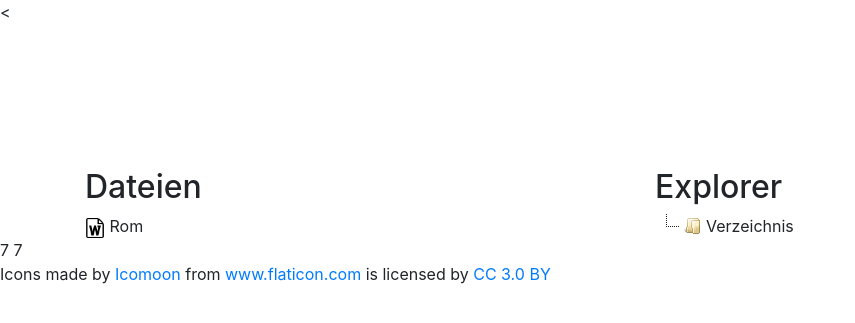
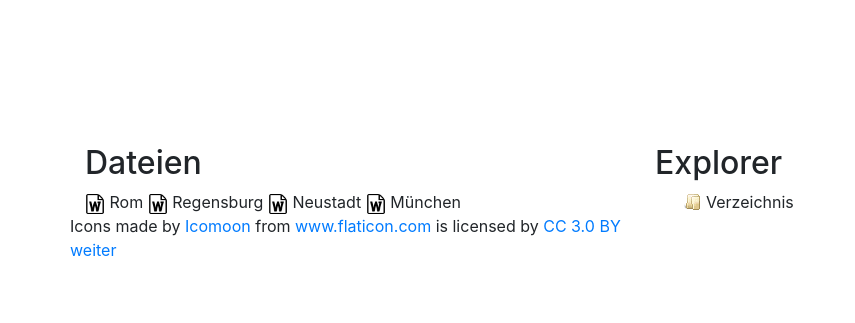
Before and after one commit to AlexFrummet/InteractionTracking, a Django app: page /interaction_tracking/generate_hierarchy in a window 1280 px wide. Shown: the top 323 px of the page, without its empty margins (0-855 px from the left). Run offline with Django 3.2, Linux system fonts and the light colour scheme; some libraries are stand-ins or nearby versions.

Commit message:
Add Drag'n'Drop

```diff
--- a/interaction_tracking/static/css/style.css
+++ b/interaction_tracking/static/css/style.css
@@ -2,3 +2,11 @@ img.word-logo {
     height: 20px;
     width: auto;
 }
+
+.draggable {
+    display: inline-block;
+}
+
+li#j1_1 {
+    height:24px;
+}
--- a/interaction_tracking/static/js/Controller.js
+++ b/interaction_tracking/static/js/Controller.js
@@ -18,8 +18,20 @@ App.Controller = function (view) {
                 "check_callback": true,
             },
             "plugins": [
-                "contextmenu", "dnd"
+                "contextmenu", "dnd", "types", "search", "state", "wholerow"
             ],
+            "types": {
+                "#": {
+                    "valid_children": ["root"]
+                },
+                "default": {
+                    "valid_children": ["default", "file"]
+                },
+                "file": {
+                    "icon": "fa fa-file-word-o",
+                    "valid_children": [],
+                }
+            },
             'contextmenu': {
                 'items': function ($node) {
                     return {
@@ -29,7 +41,13 @@ App.Controller = function (view) {
                                 var inst = $.jstree.reference(data.reference),
                                     obj = inst.get_node(data.reference),
                                     level = parseInt($('#' + obj.id).attr('aria-level')) + 1;
-                                inst.create_node(obj, {li_attr: {'aria-level': level}}, "last", function (new_node) {
+                                inst.create_node(obj, {
+                                    li_attr: {
+                                        'aria-level': level,
+                                        "class": "droppable",
+                                        "state": "opened"
+                                    }
+                                }, "last", function (new_node) {
                                     new_node.data = {
                                         file: false,
                                         data: 0
@@ -67,7 +85,12 @@ App.Controller = function (view) {
                 }
             }
         }).on('create_node.jstree', function (e, data) {
+            console.log("AFTER NEW NODE ADDED");
+            e.target.classList.add("droppable");
+            initDragAndDrop();
+            console.log(e.target);
             if (!(data.node.id.includes("file-node"))) {
+
                 createdFolders += 1;
             }
         }).on('rename_node.jstree', function (e, data) {
@@ -87,7 +110,9 @@ App.Controller = function (view) {
         $('.draggable').draggable({revert: "invalid"});
         $('.droppable').droppable({
             drop: function (event, ui) {
+                console.log("DROP FIRED!");
                 view.addChildElement(event, ui);
+                return true; // es hilft, wenn man auf den Ordner klickt, auf den man was hinzufuegen will
             }
         });
     }
--- a/interaction_tracking/static/js/View.js
+++ b/interaction_tracking/static/js/View.js
@@ -13,9 +13,18 @@ App.View = function () {
     }
 
     function addChildElement(event, ui) {
-        console.log(event);
-        console.log(ui);
-        $('.droppable').append('<ul><li>' + $("#test-drag") + '</li></ul>');
+        console.log(event.target.id);
+        /*console.log(ui);
+        console.log(ui.draggable[0].id);*/
+        $('#generate_jstree').jstree().create_node(event.target.id, {
+            "position": "first",
+            "id": "" + ui.draggable[0].innerText.trim() + " file-node",
+            "text": "" + ui.draggable[0].innerText.trim(),
+            "type": "file",
+        });
+        $("#" + ui.draggable[0].id).remove();
+        // $('.droppable').append($("#test-drag"));
+        // $('#test-drag').wrap("<ul class='jstree-children' role='group'><li class='jstree-node jstree-leaf' role='treeitem' aria-selected='true' aria-level='2' aria-labelledby='test-drag'></li></ul>");
     }
 
     that.init = init;
--- a/interaction_tracking/urls.py
+++ b/interaction_tracking/urls.py
@@ -6,5 +6,6 @@ urlpatterns = [
     re_path(r'^$', views.IndexView.as_view(), name='index'),
     re_path(r'^demographic_questionnaire$', views.DemographicQuestionnaireView.as_view(),
             name='demographic_questionnaire'),
-    re_path(r'^generate_hierarchy$', views.GenerateHierarchyView.as_view(), name='generate_hierarchy')
+    re_path(r'^generate_hierarchy$', views.GenerateHierarchyView.as_view(), name='generate_hierarchy'),
+    re_path(r'^browse_search_task$', views.BrowseSearchTaskView.as_view(), name='browse_search'),
 ]
--- a/interaction_tracking/views.py
+++ b/interaction_tracking/views.py
@@ -26,3 +26,8 @@ class DemographicQuestionnaireView(View):
 class GenerateHierarchyView(View):
     def get(self, request):
         return render(request, 'generate_hierarchy.html')
+
+
+class BrowseSearchTaskView(View):
+    def get(self, request):
+        return render(request, 'browse_search_task.html')
--- a/templates/base.html
+++ b/templates/base.html
@@ -10,7 +10,6 @@
     <title>Online-Experiment</title>
     <link rel="stylesheet" href="https://cdnjs.cloudflare.com/ajax/libs/jstree/3.2.1/themes/default/style.min.css"/>
     <link href="{% static "css/style.css" %}" rel="stylesheet">
-    <
     <script
             src="https://code.jquery.com/jquery-3.3.1.min.js"
             integrity="sha256-FgpCb/KJQlLNfOu91ta32o/NMZxltwRo8QtmkMRdAu8="
@@ -28,9 +27,14 @@
     {% block main_content %}
     {% endblock %}
 </main>
-<footer>
-    {% block footer_content %}
-    {% endblock %}
+<footer class="container">
+    <div class="row">
+        <div class="md-12">
+            {% block footer_content %}
+            {% endblock %}
+        </div>
+    </div>
+
 </footer>
 </body>
 </html>
--- a/templates/generate_hierarchy.html
+++ b/templates/generate_hierarchy.html
@@ -11,9 +11,21 @@
         <div class="row">
             <div class="col-md-6">
                 <h2>Dateien</h2>
-                <div id="test-drag" class="draggable">
+                <div id="rom" class="draggable">
                     <img class="word-logo" alt="Word Image" src="{% static 'assets/word.png' %}" draggable="false">
                     <span>Rom</span>
+                </div>
+                <div id="regensburg" class="draggable">
+                    <img class="word-logo" alt="Word Image" src="{% static 'assets/word.png' %}" draggable="false">
+                    <span>Regensburg</span>
+                </div>
+                <div id="neustadt" class="draggable">
+                    <img class="word-logo" alt="Word Image" src="{% static 'assets/word.png' %}" draggable="false">
+                    <span>Neustadt</span>
+                </div>
+                <div id="muenchen" class="draggable">
+                    <img class="word-logo" alt="Word Image" src="{% static 'assets/word.png' %}" draggable="false">
+                    <span>München</span>
                 </div>
 
             </div>
@@ -29,15 +41,9 @@
     </div>
 
 
-    <script>
-        $(function () {
-
-
-        });
-    </script>
     <script src="{% static "js/Main.js" %}"></script>
-    <script src="{% static "js/Controller.js" %}"></script>7
-    <script src="{% static "js/View.js" %}"></script>7
+    <script src="{% static "js/Controller.js" %}"></script>
+    <script src="{% static "js/View.js" %}"></script>
     <script>App.Main.init();</script>
 
 {% endblock %}
@@ -47,4 +53,5 @@
             href="http://creativecommons.org/licenses/by/3.0/" title="Creative Commons BY 3.0" target="_blank">CC 3.0
         BY</a>
     </div>
+    <div><a href={% url 'browse_search' %}>weiter</a></div>
 {% endblock %}
```
Also changed, not shown: templates/browse_search_task.html (added, +15 -0 lines), templates/demographic_questionnaire.html (+7 -0 lines), templates/index.html (+70 -25 lines), interaction_tracking/static/js/word.png (added).
